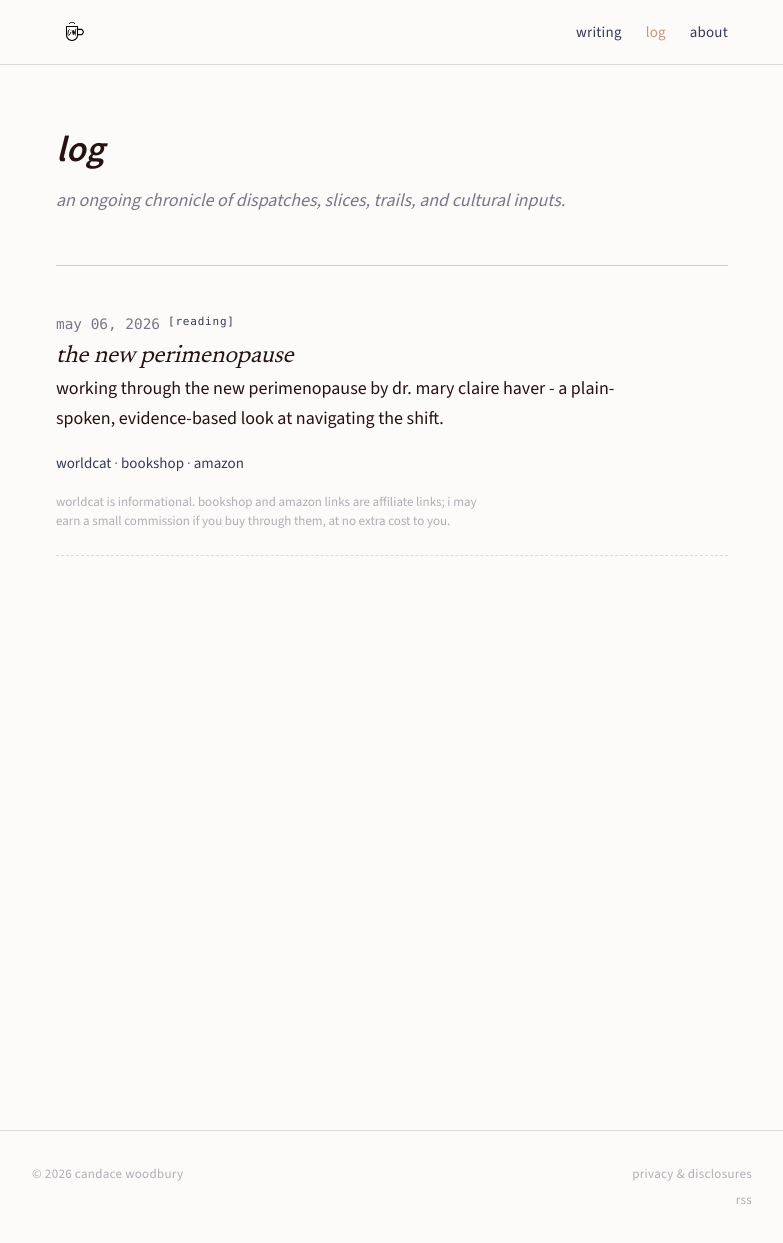
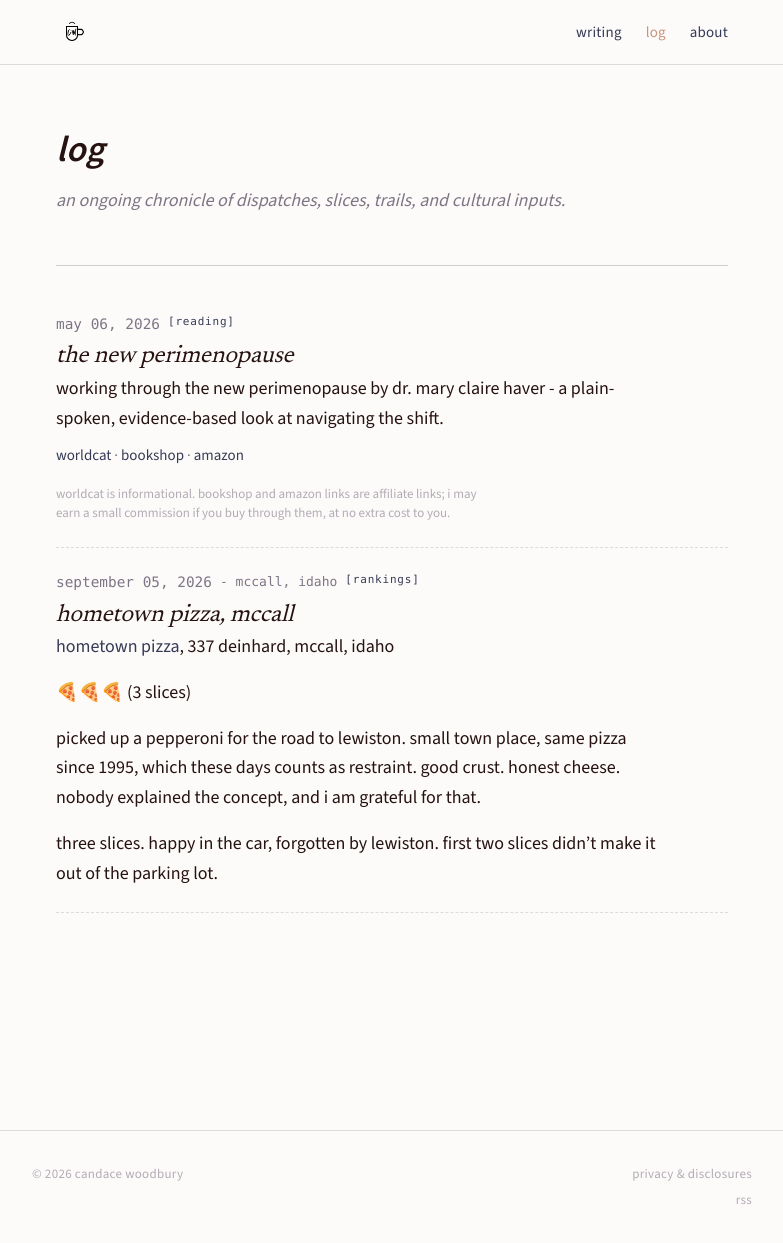
Before and after one commit to candacemonster/candace-woodbury, a Jekyll site: the page built from pages/log.md, in a window 1280 px wide and 1244 px high. Shown: the whole window, without its empty margins (248-1031 px from the left). Built offline with Jekyll 4.4.1, drawn with Linux system fonts in a browser that asks for light colours.

Commit message:
pizza log

```diff
--- a/_data/log.yml
+++ b/_data/log.yml
@@ -12,3 +12,15 @@
     - label: "Amazon"
       url: "https://amzn.to/4cFb0Ov"
       rel: "sponsored noopener noreferrer"
+- date: "2026-09-05"
+  tag: "rankings"
+  title: "hometown pizza, mccall"
+  location: "mccall, idaho"
+  entry: |
+    [hometown pizza](https://www.hometownpizzamccall.com/), 337 deinhard, mccall, idaho
+
+    🍕🍕🍕 (3 slices)
+
+    picked up a pepperoni for the road to lewiston. small town place, same pizza since 1995, which these days counts as restraint. good crust. honest cheese. nobody explained the concept, and i am grateful for that.
+
+    three slices. happy in the car, forgotten by lewiston. first two slices didn't make it out of the parking lot.
--- a/pages/log.md
+++ b/pages/log.md
@@ -24,7 +24,7 @@ permalink: /log/
         <h2 class="log-title">{{ item.title }}</h2>
       {% endif %}
 
-      <p class="log-body">{{ item.entry }}</p>
+      <div class="log-body">{{ item.entry | markdownify }}</div>
       {% if item.links %}
         <p class="log-links">
           {% for link in item.links %}
```
